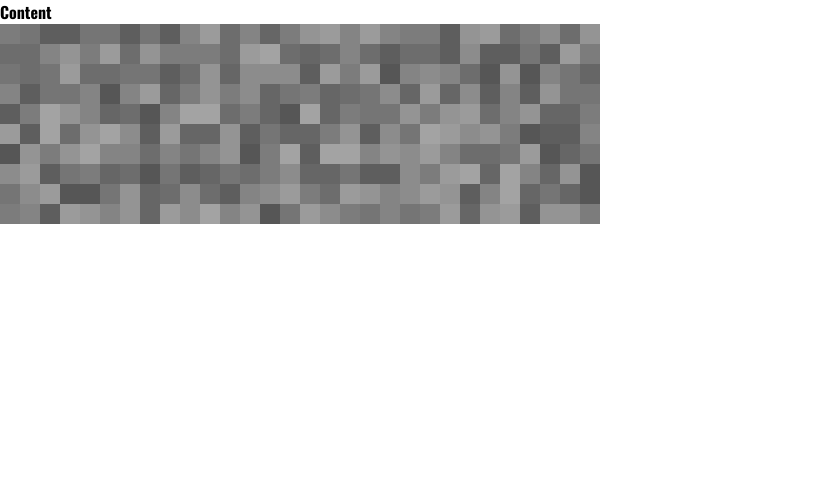
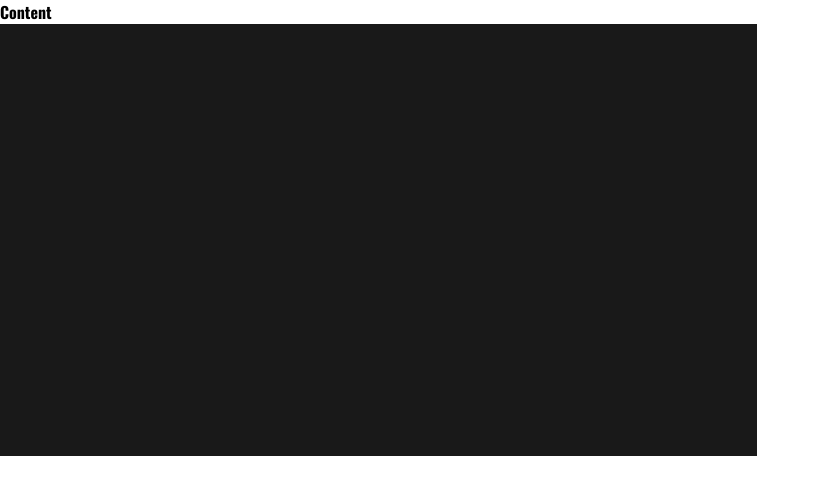
Before and after one commit to AlexSiek/Portfolio-2023, a Next.js app: page / in a window 1280 px wide. Shown: the top 494 px of the page, without its empty margins (0-820 px from the left). Built offline with nearby package versions, Linux system fonts and the light colour scheme.

Commit message:
Created name card component

```diff
--- a/components/LoadIn/LoadIn.module.css
+++ b/components/LoadIn/LoadIn.module.css
@@ -90,6 +90,7 @@
     0% {
         transform: scaleX(0);
     }
+
     100% {
         transform: scaleX(1);
     }
@@ -99,6 +100,7 @@
     0% {
         transform: scaleX(1);
     }
+
     100% {
         transform: scaleX(0);
     }
@@ -108,9 +110,11 @@
     0% {
         transform: scaleX(1) rotate(0deg);
     }
+
     20% {
         transform: scaleX(-1) rotate(21deg);
     }
+
     100% {
         transform: scaleX(-1) rotate(105deg);
     }
--- a/components/MainLayout.js
+++ b/components/MainLayout.js
@@ -1,5 +1,6 @@
 import LoadIn from './LoadIn/LoadIn'
 import DynamicCensor from './DynamicCensor/DynamicCensor'
+import NameCard from './NameCard/NameCard';
 import Image from 'next/image';
 import { useState, useTransition } from 'react';
 
@@ -26,13 +27,14 @@ export default function MainLayout({ children }) {
                     });
                 }}>Reset Animation</button> */}
                 {children}
-                <DynamicCensor
+                {/* <DynamicCensor
                     changeInterval={1000}
                     sizeOfBlock={20}
                     opacitySteps={5}
                     width={30}
                     height={10}
-                />
+                /> */}
+                <NameCard/>
             </main>
         </>
     )
--- /dev/null
+++ b/components/NameCard/NameCard.js
@@ -0,0 +1,35 @@
+import styles from './NameCard.module.css';
+import Image from 'next/image';
+import { useState, useTransition } from 'react';
+
+export default function NameCard({
+    isShown,
+    setIsShown
+}) {
+    const cx = (...classNames) => classNames.join(' ');
+    return (
+        <>
+            <div className={cx('desktop-only', 'bg-black', styles.cardContainer)}>
+                <div className={cx(styles.card)}>
+                    <div className={cx(styles.cardFront)}>
+
+                    </div>
+                    <div className={cx(styles.cardBack)}>
+
+                    </div>
+                </div>
+            </div>
+
+            <div className={cx('mobile-only', 'bg-black', styles.cardContainer)}>
+                <div className={cx(styles.card)}>
+                    <div className={cx(styles.cardFront)}>
+
+                    </div>
+                    <div className={cx(styles.cardBack)}>
+
+                    </div>
+                </div>
+            </div>
+        </>
+    )
+}
--- /dev/null
+++ b/components/NameCard/NameCard.module.css
@@ -0,0 +1,47 @@
+.cardContainer {
+    perspective: 1000px;
+    width: 757px;
+    height: 432px;
+}
+
+
+@media screen and (max-width: var(--tabletMaxWidth)) {
+    .cardContainer {
+        perspective: 1000px;
+        width: 486.11px;
+        height: 277.41px;
+    }
+}
+
+/* .flip-card-inner {
+    position: relative;
+    width: 100%;
+    height: 100%;
+    text-align: center;
+    transition: transform 0.6s;
+    transform-style: preserve-3d;
+    box-shadow: 0 4px 8px 0 rgba(0, 0, 0, 0.2);
+}
+
+.flip-card:hover .flip-card-inner {
+    transform: rotate3d(1, 1, 0, 180deg);
+}
+
+.flip-card-front, .flip-card-back {
+    position: absolute;
+    width: 100%;
+    height: 100%;
+    -webkit-backface-visibility: hidden;
+    backface-visibility: hidden;
+}
+
+.flip-card-front {
+    background-color: #bbb;
+    color: black;
+}
+
+.flip-card-back {
+    background-color: #2980b9;
+    color: white;
+    transform: rotateY(180deg);
+} */
--- a/styles/globals.css
+++ b/styles/globals.css
@@ -11,6 +11,8 @@ Mobile  - >= 576px, <768px
     --white: #E6E8E6;
     --grey: #CED0CE;
     --black50: #19191980;
+    --tabletMaxWidth: 768px;
+    --mobileMaxWidth: 576px;
 }
 
 html {
@@ -110,7 +112,7 @@ h5 {
     position: absolute;
 }
 
-@media screen and (max-width: 576px) {
+@media screen and (max-width: var(--mobileMaxWidth)) {
     h1 {
         font-size: 48px;
     }
```
